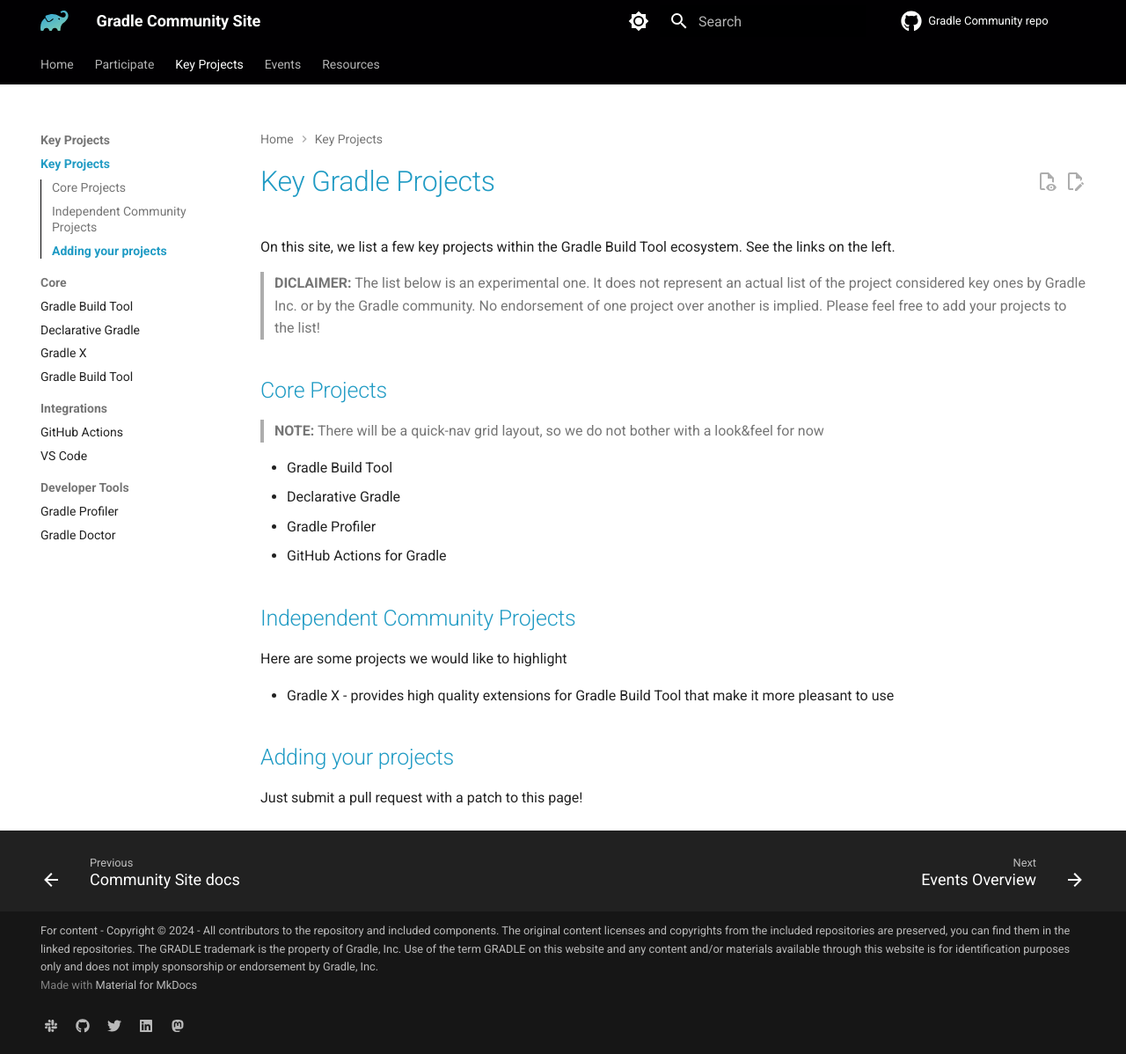
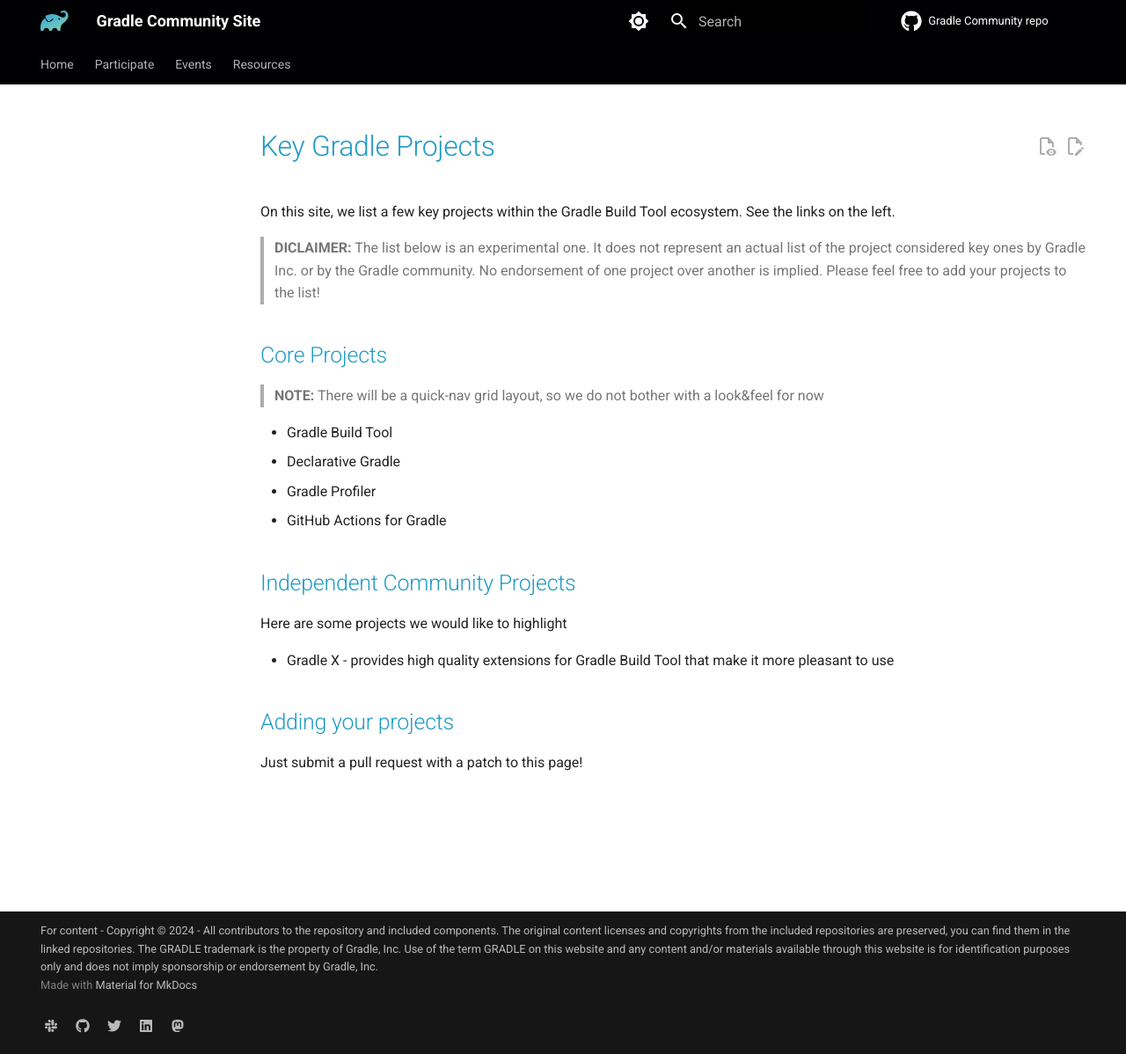
Before and after one commit to gradle/community, an MkDocs documentation site: the page built from docs/projects/README.md, in a window 1280 px wide and 1198 px high. Shown: the whole window at 88% size. Built offline with MkDocs 1.6.1 and Material for MkDocs 9.7.7, drawn with Linux system fonts in a browser that asks for light colours; plug-ins that fetch from the network failed and are left out; comment, search, counter and statistics services are not loaded; part of the change alters nothing that is shown.

Commit message:
Disable Key projects until we reach consensus

```diff
--- a/mkdocs.yml
+++ b/mkdocs.yml
@@ -115,19 +115,19 @@ nav:
     - Reporting Vulnerabilities: dotgithub/SECURITY.md
     - Public Roadmap: roadmap/README.md
     - Code of Conduct: dotgithub/CODE_OF_CONDUCT.md
-  - Key Projects:
-    - Key Projects: projects/README.md
-    - Core:
-      - Gradle Build Tool: gradle/README.md
-      - Declarative Gradle: declarative-gradle/README.md
-      - Gradle X: gradlex/index.md
-      - Gradle Build Tool: build-server-for-gradle/README.md
-    - Integrations:
-      - GitHub Actions: github-actions/README.md
-      - VS Code: vscode-gradle/README.md
-    - Developer Tools:
-      - Gradle Profiler: gradle-profiler/README.md
-      - Gradle Doctor: gradle-doctor/docs/index.md
+#  - Key Projects:
+#    - Key Projects: projects/README.md
+#    - Core:
+#      - Gradle Build Tool: gradle/README.md
+#      - Declarative Gradle: declarative-gradle/README.md
+#      - Gradle X: gradlex/index.md
+#      - Gradle Build Tool: build-server-for-gradle/README.md
+#    - Integrations:
+#      - GitHub Actions: github-actions/README.md
+#      - VS Code: vscode-gradle/README.md
+#    - Developer Tools:
+#      - Gradle Profiler: gradle-profiler/README.md
+#      - Gradle Doctor: gradle-doctor/docs/index.md
   - Events:
       - Events Overview: events/README.md
       - Google Summer of Code: events/gsoc/README.md
```
